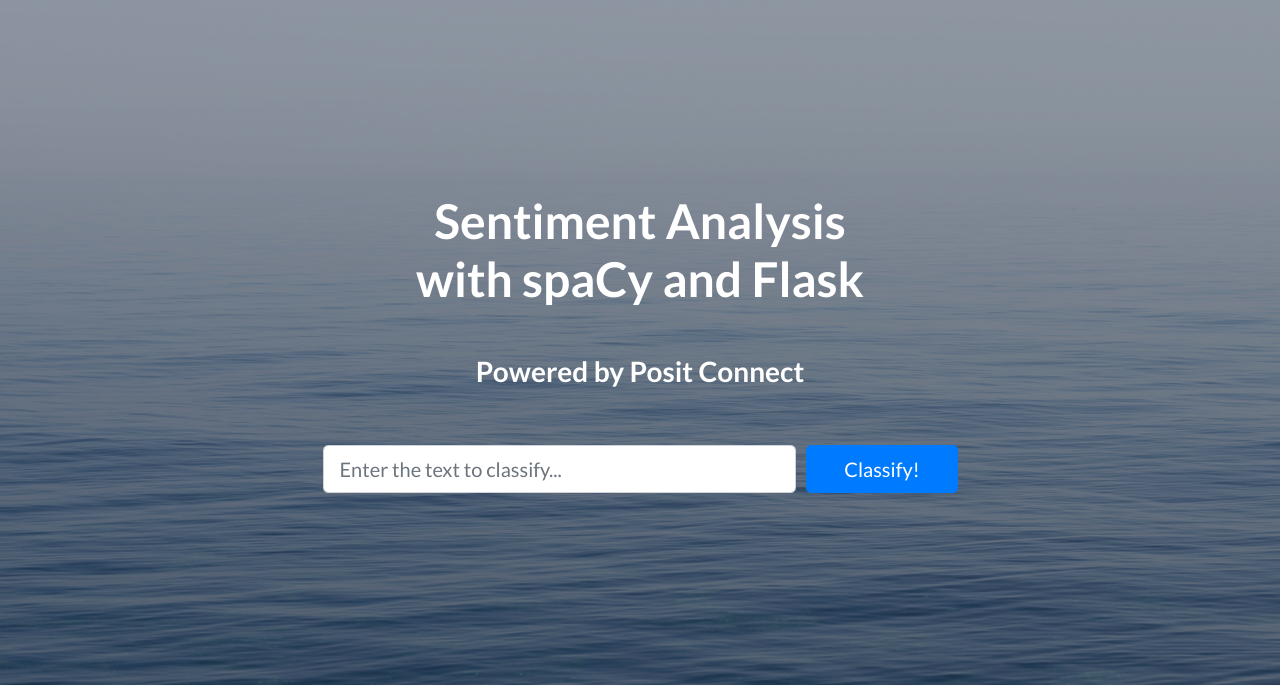
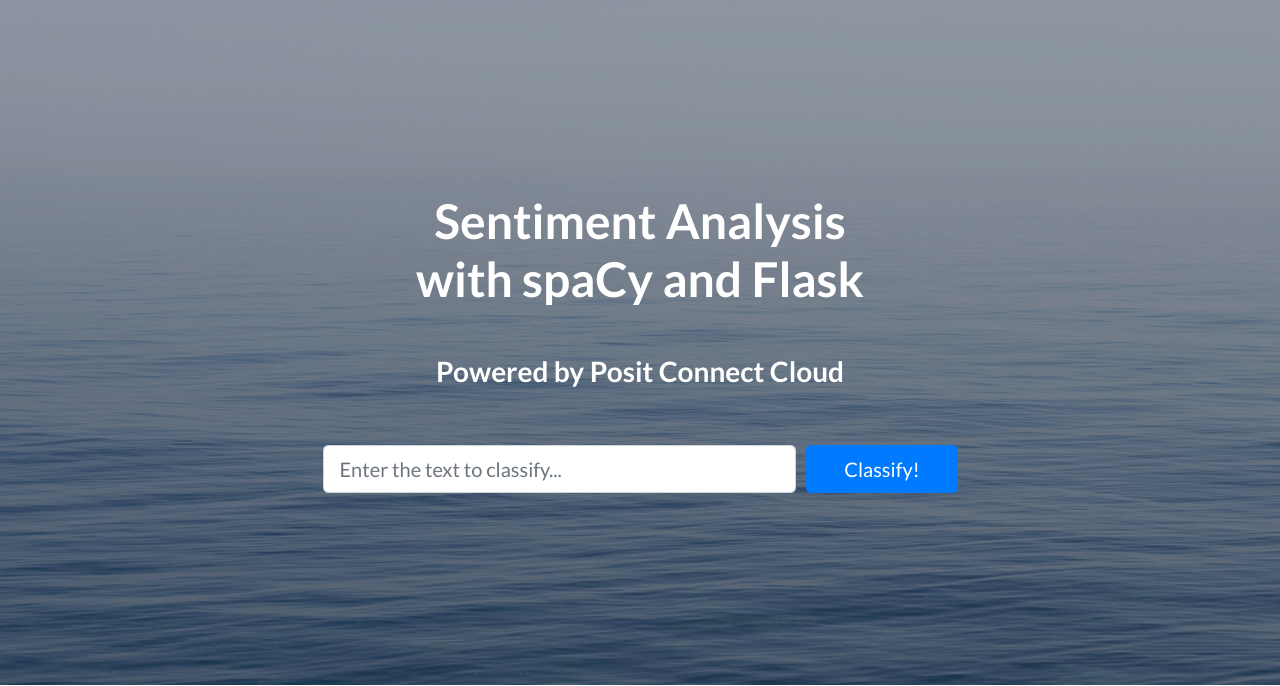
Before and after one commit to scubasteveqa/flask-sentiment, a Flask app: page / in a window 1280 px wide. Shown: the top 686 px of the page. Run offline with Flask 2, Linux system fonts and the light colour scheme; some libraries are stand-ins or nearby versions.

Commit message:
Update app.html

```diff
--- a/templates/app.html
+++ b/templates/app.html
@@ -29,7 +29,7 @@
             <div class="row">
                 <div class="col-xl-9 mx-auto">
                     <h1 class="mb-5">Sentiment Analysis <br /> with spaCy and Flask</h1>
-                    <h3>Powered by Posit Connect</h3> <br /><br />
+                    <h3>Powered by Posit Connect Cloud</h3> <br /><br />
                 </div>
                 <div class="col-md-10 col-lg-8 col-xl-7 mx-auto">
                     <form action="{{ url_for('index') }}sentiment" method="POST">
```
